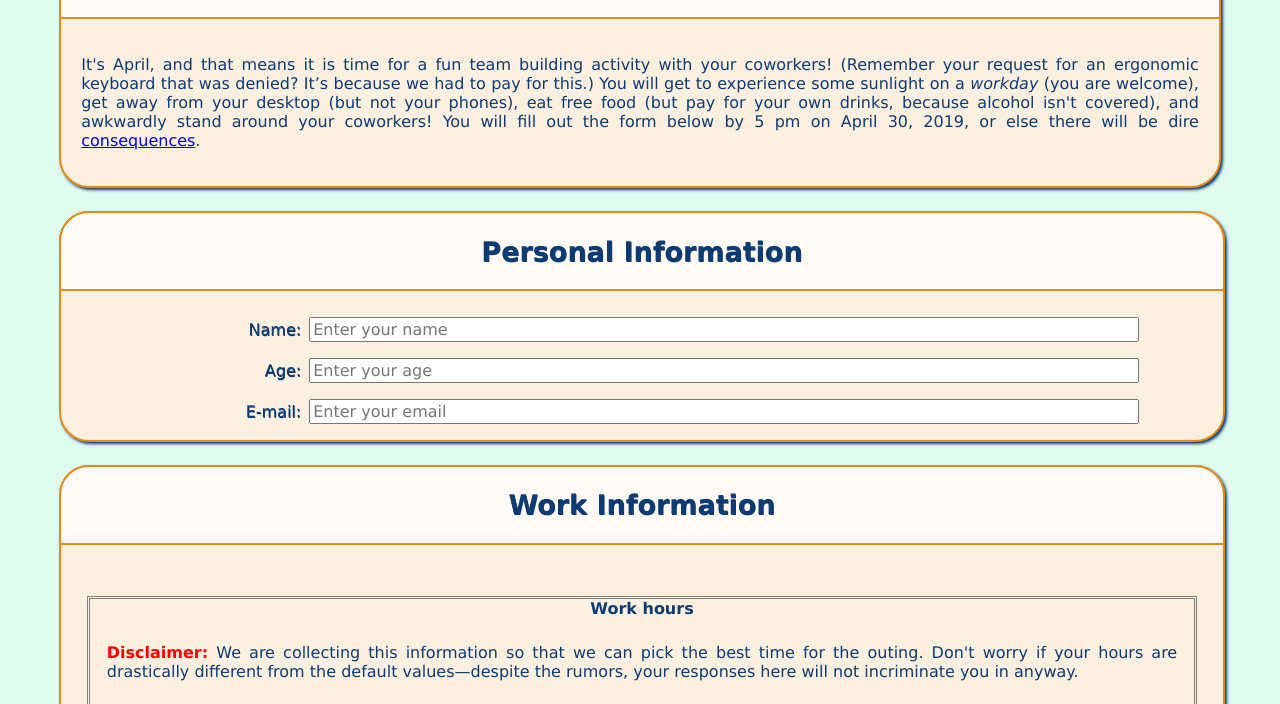
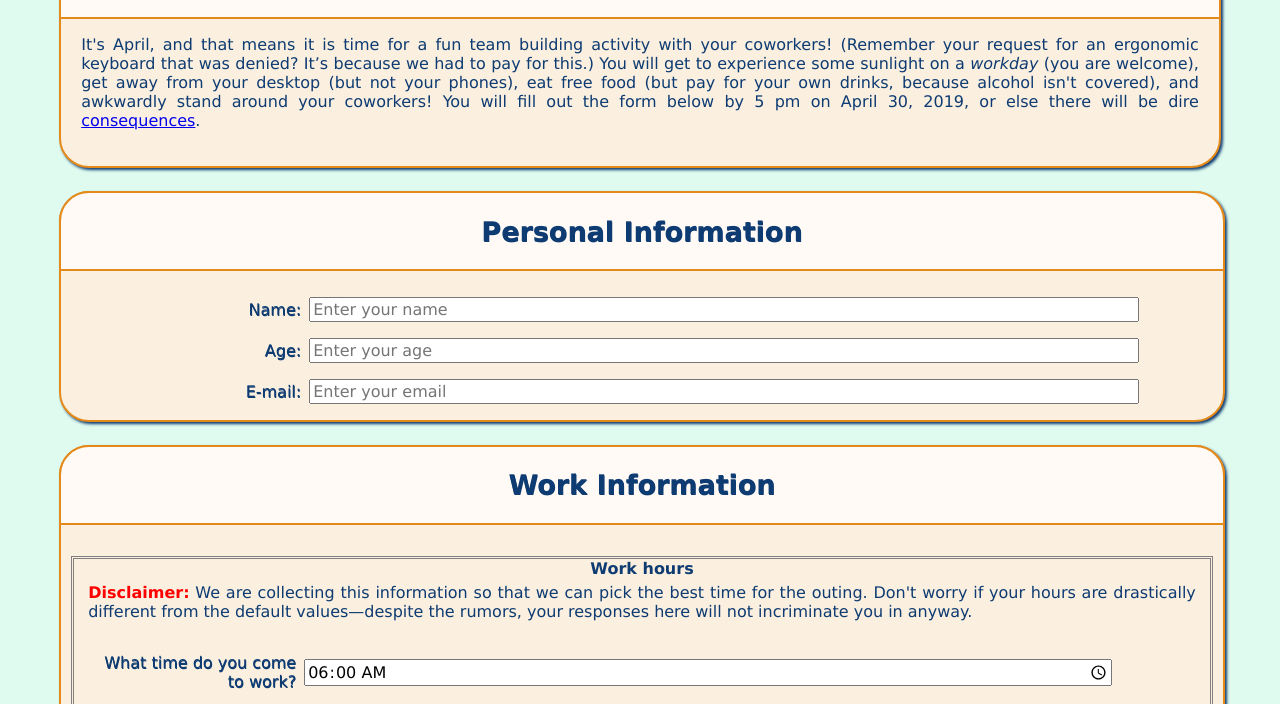
Before and after one commit to kiwisquash/fcc-survey, a plain HTML site: page site/index.html in a window 1280 px wide. Shown: the part 68-772 px from the top of the page. Drawn offline with Linux system fonts and the light colour scheme.

Commit message:
Made some adjustments to the work-hours box.

```diff
--- a/site/styles/styles.css
+++ b/site/styles/styles.css
@@ -18,7 +18,7 @@ body {
 }
 
 header p {
-	padding: 20px;
+	padding: 0px 20px 20px 20px;
 }
 
 
@@ -106,7 +106,7 @@ input:not([type='checkbox']):not([type="radio"]){
 }
 
 #work-hours {
-	margin: 2vw;
+	margin: 5px 10px 10px 10px;
 	border-style: double;
 	border-color: gray;
 }
@@ -117,14 +117,15 @@ fieldset {
 
 legend {
 	display: block;
-	margin: auto;
+	margin: -.75em auto auto auto;
 	text-align: center;
 	font-weight: bold;
 	font-size: medium;
+	background-color: hsl(33, 79%, 93%);
 }
 
 fieldset p {
-	padding: 3px;
+	margin-top: 0px;
 	font-size: small;
 }
 
```
